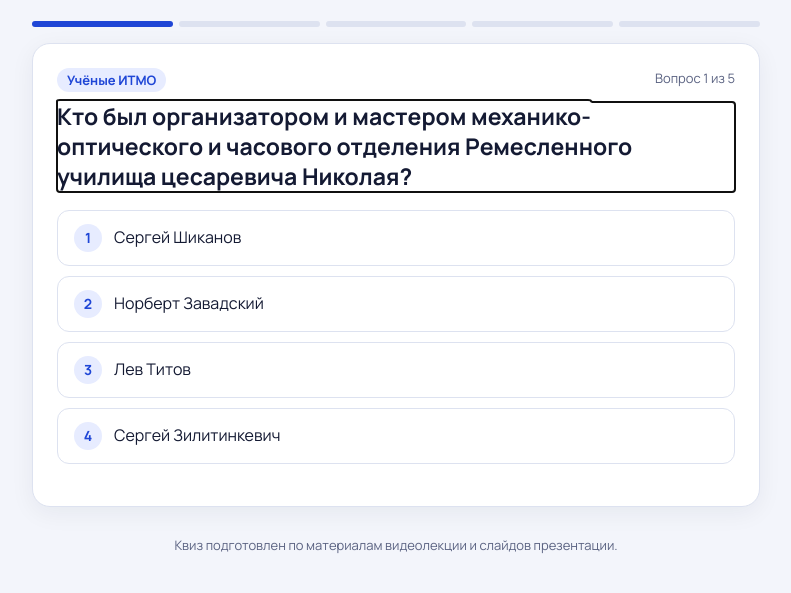
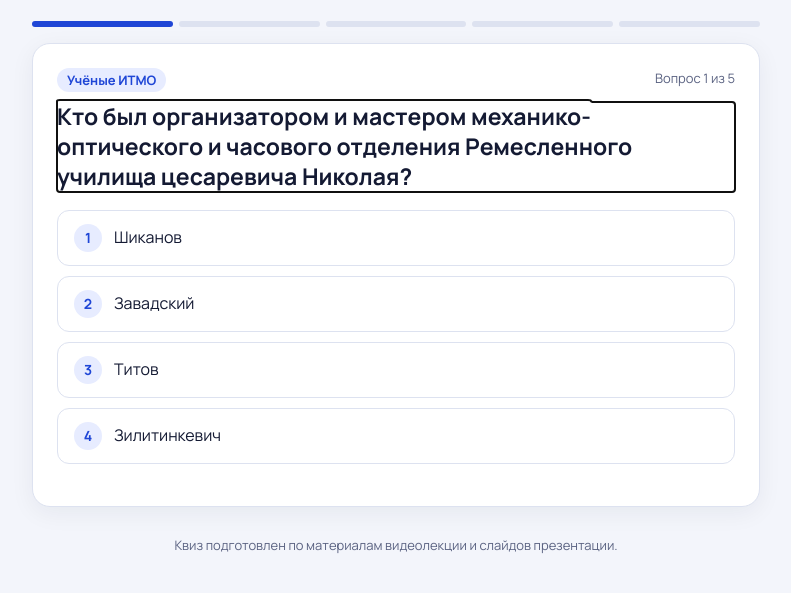
Before and after one commit to dpichka/itmo-history-quiz, a plain HTML site: page index.html in a window 1280 px wide. Shown: the part 167-760 px from the top of the page, without its empty margins (244-1035 px from the left). Drawn offline with Linux system fonts and the light colour scheme.

Commit message:
Пояснения только по материалам слайдов

```diff
--- a/index.html
+++ b/index.html
@@ -90,23 +90,23 @@ const Q = [
   {
     tag: "Учёные ИТМО",
     q: "Кто был организатором и мастером механико-оптического и часового отделения Ремесленного училища цесаревича Николая?",
-    opts: ["Сергей Шиканов", "Норберт Завадский", "Лев Титов", "Сергей Зилитинкевич"],
+    opts: ["Шиканов", "Завадский", "Титов", "Зилитинкевич"],
     a: 1,
-    why: "Норберт Завадский (1862–1943) организовал механико-оптическое и часовое отделение РУЦН и сам обучал учеников мастерству. Результаты его работы показаны в лекции: ученик отделения по имени Алексей собрал карманные часы из деталей часового механизма. С этого отделения начинается история будущего Университета ИТМО."
+    why: "Завадский (1862–1943) был организатором и мастером механико-оптического и часового отделения Ремесленного училища цесаревича Николая. На слайде «Первые преподаватели и первые результаты работы» рядом с его портретом показаны часы, сделанные учеником отделения. Имя мастера — Алексей — «собрано» на них из деталей часового механизма."
   },
   {
     tag: "Учёные ИТМО",
     q: "Какой профессор ЛИТМО вместе с аспирантом Г. Н. Моториным разрабатывал теорию расчёта оптических систем с несферическими поверхностями?",
     opts: ["Л. Г. Титов", "Ф. Галкин", "В. Н. Чуриловский", "С. И. Вавилов"],
     a: 2,
-    why: "Теорию расчёта оптических систем с несферическими поверхностями создавали профессор Владимир Николаевич Чуриловский и его аспирант Г. Н. Моторин. Чуриловский руководил также работами по астрономической оптике и скоростной киносъёмочной аппаратуре. Технологию изготовления таких поверхностей разрабатывал другой профессор, Л. Г. Титов, вместе с аспирантом С. Ф. Легуном."
+    why: "Теорию расчёта оптических систем с несферическими поверхностями разрабатывали профессор В. Н. Чуриловский и его аспирант Г. Н. Моторин. Чуриловский руководил также работами по астрономической оптике и скоростной киносъёмочной аппаратуре. Технологию изготовления таких поверхностей разрабатывал другой профессор, Л. Г. Титов, вместе с аспирантом С. Ф. Легуном."
   },
   {
     tag: "Учёные ИТМО",
     q: "Под руководством какого профессора в мае 1945 года подготовили проект нового, радиотехнического факультета ЛИТМО?",
     opts: ["С. И. Зилитинкевича", "С. А. Шиканова", "В. Н. Чуриловского", "Ю. Н. Денисюка"],
     a: 0,
-    why: "В мае 1945 года под руководством профессора С. И. Зилитинкевича подготовили проект радиотехнического факультета и представили его директору института С. А. Шиканову. Проект предполагал преобразовать кафедру общей и специальной электротехники в пять специализированных кафедр. Так в послевоенном ЛИТМО появилось новое направление подготовки инженеров."
+    why: "В мае 1945 года под руководством профессора С. И. Зилитинкевича подготовили проект радиотехнического факультета и представили его директору института С. А. Шиканову. Проект предполагал преобразовать кафедру общей и специальной электротехники в пять специализированных кафедр. На том же слайде показана выпускная фотография электромехаников ЛИТМО 1943–1949 годов."
   },
   {
     tag: "По иллюстрации",
@@ -116,7 +116,7 @@ const Q = [
     cap: "Открытка «С.-Петербург. Первая Рота. Ремесленное училище» — слайд из лекции",
     opts: ["1862", "1875", "1900", "1917"],
     a: 1,
-    why: "Ремесленное училище цесаревича Николая основали в 1875 году на 1-й Роте Измайловского полка (ныне 1-я Красноармейская улица), чтобы готовить мастеров-слесарей. Училище названо в честь цесаревича Николая Александровича (1843–1865). Позже в нём открыли механико-часовое отделение: его первым заведующим стал директор училища В. М. Арбузов, а поддержку оказал министр финансов С. Ю. Витте."
+    why: "Ремесленное училище цесаревича Николая основали в 1875 году на 1-й Роте Измайловского полка (ныне 1-я Красноармейская улица), чтобы готовить мастеров-слесарей. На том же слайде помещён портрет цесаревича Николая Александровича (1843–1865). Первым заведующим механико-часовым отделением училища стал его директор В. М. Арбузов."
   },
   {
     tag: "По иллюстрации",
@@ -126,7 +126,7 @@ const Q = [
     cap: "Кадр из лекции · 1:16:55",
     opts: ["1992", "1994", "2009", "2011"],
     a: 1,
-    why: "В 1994 году ИТМО стал инициатором и основным разработчиком RUNNet — сети, объединившей российские вузы и научные организации. В том же году институт получил статус университета и открыл факультет компьютерных технологий и управления. Двумя годами раньше, в 1992 году, ЛИТМО переименовали в Санкт-Петербургский институт точной механики и оптики."
+    why: "В 1994 году институт выступил инициатором и основным разработчиком RUNNet; на фото — спутниковая тарелка RUNNet Университета ИТМО на Кронверкском проспекте. В том же году институт получил статус университета и открыл факультет компьютерных технологий и управления. Двумя годами раньше, в 1992 году, ЛИТМО переименовали в Санкт-Петербургский институт точной механики и оптики."
   }
 ];
 
```
